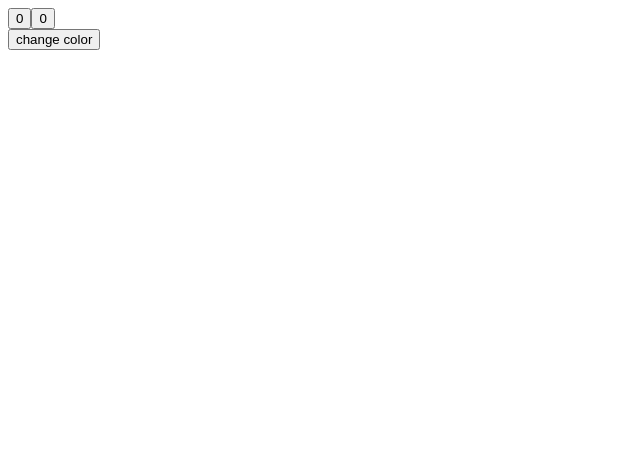
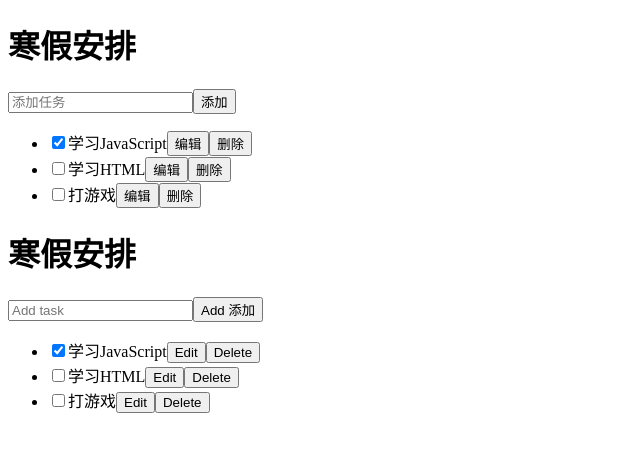
Before and after one commit to kxzb-fun/react-course, a React (Vite) app: page / in a window 1280 px wide. Shown: the top 452 px of the page, without its empty margins (0-640 px from the left). Built offline with nearby package versions, Linux system fonts and the light colour scheme.

Commit message:
feat: 添加代码

```diff
--- a/src/App.jsx
+++ b/src/App.jsx
@@ -1,15 +1,11 @@
-import Counter from "./components/Counter";
-import { useState } from "react";
+import TaskApp from "./components/TaskApp/TaskApp";
+import TaskAppReducer from "./components/TaskAppReducer/TaskApp";
+// import { useState } from "react";
 const App = () => {
-  const [myColor, setMyColor] = useState(false);
   return (
     <>
-      <Counter />
-      {myColor ? <Counter myColor={myColor} /> : <Counter/>}
-
-      <div>
-        <button onClick={()=>setMyColor(true)}>change color</button>
-      </div>
+      <TaskApp />
+      <TaskAppReducer/>
     </>
   );
 };
--- a/src/components/TaskAppReducer/AddTask.jsx
+++ b/src/components/TaskAppReducer/AddTask.jsx
@@ -12,7 +12,7 @@ export default function AddTask({ onAddTask }) {
       <button onClick={() => {
         setText('');
         onAddTask(text);
-      }}>Add</button>
+      }}>Add 添加</button>
     </>
   )
 }
--- a/src/components/TaskAppReducer/TaskApp.jsx
+++ b/src/components/TaskAppReducer/TaskApp.jsx
@@ -1,7 +1,7 @@
 import { useReducer } from 'react';
 import AddTask from './AddTask.jsx';
 import TaskList from './TaskList.jsx';
-
+import {tasksReducer} from './TasksReducer.jsx'
 export default function TaskApp() {
   const [tasks, dispatch] = useReducer(
     tasksReducer,
@@ -10,7 +10,7 @@ export default function TaskApp() {
 
   function handleAddTask(text) {
     dispatch({
-      type: 'added',
+      type: 'added', //必须要写  定义你到底是做逻辑处理
       id: nextId++,
       text: text,
     });
@@ -45,32 +45,32 @@ export default function TaskApp() {
   );
 }
 
-function tasksReducer(tasks, action) {
-  switch (action.type) {
-    case 'added': {
-      return [...tasks, {
-        id: action.id,
-        text: action.text,
-        done: false
-      }];
-    }
-    case 'changed': {
-      return tasks.map(t => {
-        if (t.id === action.task.id) {
-          return action.task;
-        } else {
-          return t;
-        }
-      });
-    }
-    case 'deleted': {
-      return tasks.filter(t => t.id !== action.id);
-    }
-    default: {
-      throw Error('Unknown action: ' + action.type);
-    }
-  }
-}
+// function tasksReducer(tasks, action) {
+//   switch (action.type) {
+//     case 'added': {
+//       return [...tasks, {
+//         id: action.id,
+//         text: action.text,
+//         done: false
+//       }];
+//     }
+//     case 'changed': {
+//       return tasks.map(t => {
+//         if (t.id === action.task.id) {
+//           return action.task;
+//         } else {
+//           return t;
+//         }
+//       });
+//     }
+//     case 'deleted': {
+//       return tasks.filter(t => t.id !== action.id);
+//     }
+//     default: {
+//       throw Error('Unknown action: ' + action.type);
+//     }
+//   }
+// }
 
 let nextId = 3;
 const initialTasks = [
--- /dev/null
+++ b/src/components/TaskAppReducer/TasksReducer.jsx
@@ -0,0 +1,26 @@
+export function tasksReducer(tasks, action) {
+  switch (action.type) {
+    case 'added': {
+      return [...tasks, {
+        id: action.id,
+        text: action.text,
+        done: false
+      }];
+    }
+    case 'changed': {
+      return tasks.map(t => {
+        if (t.id === action.task.id) {
+          return action.task;
+        } else {
+          return t;
+        }
+      });
+    }
+    case 'deleted': {
+      return tasks.filter(t => t.id !== action.id);
+    }
+    default: {
+      throw Error('Unknown action: ' + action.type);
+    }
+  }
+}
```
Also changed, not shown: src/Demo20.jsx (added, +34 -0 lines), src/routes/indexx.jsx (added).
